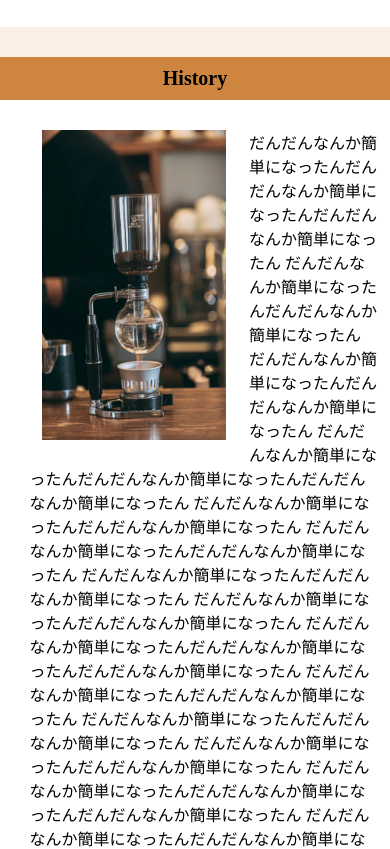
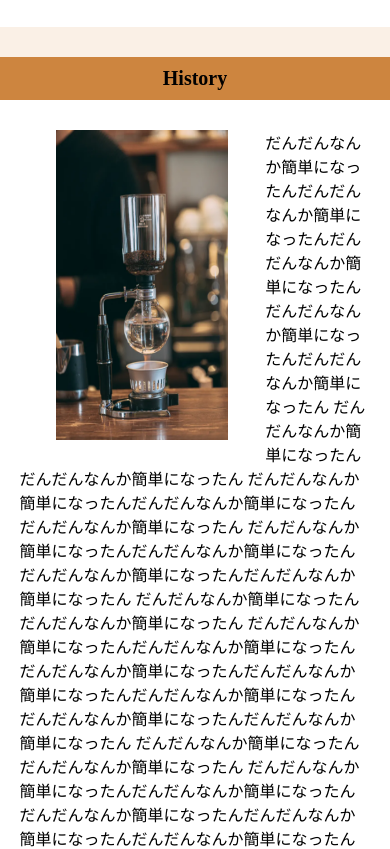
Before and after one commit to uemurayoko/211009kadai2, a plain HTML site: page index.html in a window 390 px wide. Shown: the part 2543-3392 px from the top of the page. Drawn offline with Linux system fonts and the light colour scheme.

Commit message:
更に変更2回目

```diff
--- a/css/style.scss
+++ b/css/style.scss
@@ -415,10 +415,11 @@ iframe{
 // ■// ■// ■// ■コンテンツ３（HISTORY）ーーーーーーーーーーーーーーーーーーーーーーーーーーーー
 .cont3-img{
   float: left;
+  width: 70%;
   img{
-    width: 80%;
-    padding-left: 10px;
-    padding-right: 10px;
+    width: 70%;
+    padding-left: 0px;
+    padding-right: 0px;
   }
 }
 .cont3-item{
@@ -427,7 +428,6 @@ iframe{
     p{
       width: 100%;
       text-align: left;
-      padding-left: 10px;
     }
   }
 // ■// ■// ■// ■コンテンツ５（ACCESS）ーーーーーーーーーーーーーーーーーーーーーーーーーーーーーーーーーーーーー
```
Also changed, not shown: css/style.css, 1 other file.
